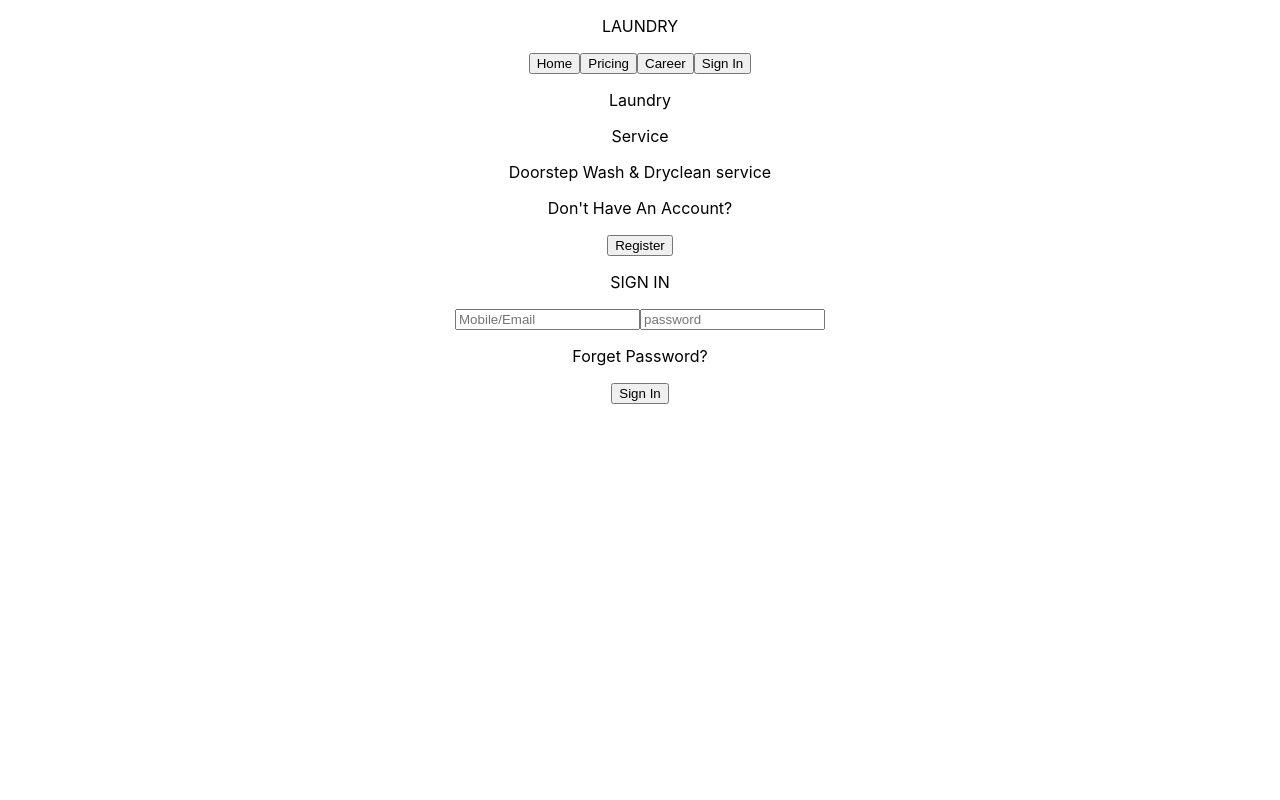
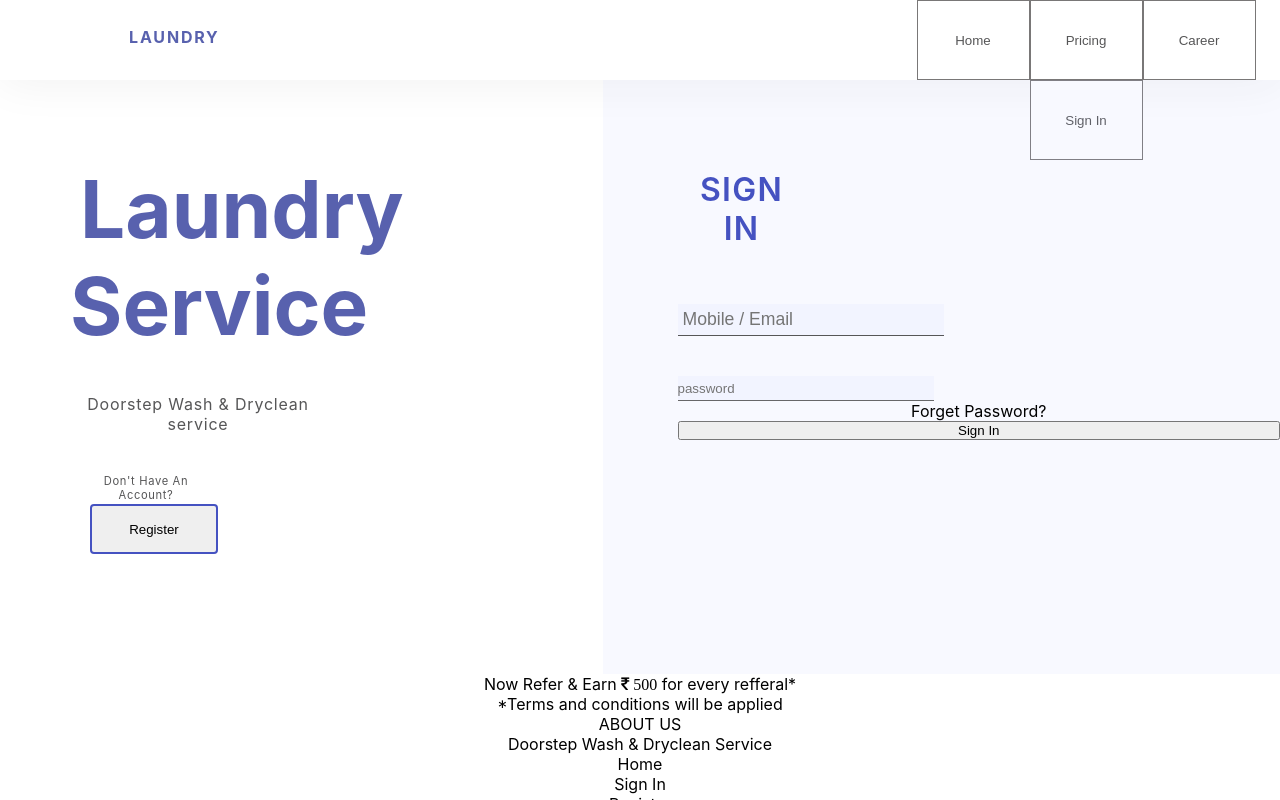
Before and after one commit to PushparajGabhane/Laundry_Cart, a React (Create React App) app in the folder frontend/: page / in a window 1280 px wide. Built offline with nearby package versions, Linux system fonts and the light colour scheme.

Commit message:
My 2nd commit
Import rupee font inside index.html
Sign in page work 70% done.

```diff
--- a/frontend/public/index.html
+++ b/frontend/public/index.html
@@ -3,6 +3,7 @@
   <head>
     <meta charset="utf-8" />
     <link rel="icon" href="%PUBLIC_URL%/laundryIcon.png" />
+    <link rel="stylesheet" href="//maxcdn.bootstrapcdn.com/font-awesome/4.3.0/css/font-awesome.min.css">
     <meta name="viewport" content="width=device-width, initial-scale=1" />
     <meta name="theme-color" content="#000000" />
     <meta
--- a/frontend/src/components/SignIn.jsx
+++ b/frontend/src/components/SignIn.jsx
@@ -1,3 +1,9 @@
+import '../styles/SignIn.css';
+import facebook from "../asset/facebook.svg";
+import instagram from "../asset/instagram.svg";
+import linkedin from "../asset/linkedin.svg";
+// import footer from "../asset/Footer.svg";
+
 export default function SignIn(){
     return (
         <div className="signIn">
@@ -7,28 +13,60 @@ export default function SignIn(){
                     <button>Home</button>
                     <button>Pricing</button>
                     <button>Career</button>
-                    <button>Sign In</button>
+                    <button className='headerSection_signIn'>Sign In</button>
                 </div>
             </section>
             <section className="bodySection">
                 <div className="leftBodySection">
-                    <p>Laundry</p>
-                    <p>Service</p>
-                    <p>Doorstep Wash & Dryclean service</p>
-                    <p>Don't Have An Account?</p>
-                    <button>Register</button>
+                    <p className='laundry'>Laundry</p>
+                    <p className='service'>Service</p>
+                    <p className='serviceWork'>Doorstep Wash & Dryclean service</p>
+                    <p className='noAccount'>Don't Have An Account?</p>
+                    <button className='leftBodySection_Register'>Register</button>
                 </div>
                 <div className="rightBodySection">
-                    <p>SIGN IN</p>
-                    <input type="text" placeholder='Mobile/Email'></input>
-                    <input type="password" placeholder='password'></input>
+                    <p className='rightBodySection_signIn'>SIGN IN</p>
+                    <input type="text" placeholder='Mobile / Email' className='mobile_email'/>
+                    <input type="password" placeholder='password' className='password'/>
                     <p>Forget Password?</p>
                     <button>Sign In</button>
                 </div>
             </section>
             <section className="bottomSection">
-                    <div className="referSection"></div>
-                    <div className="aboutUs"></div>
+                    <div className="referSection">
+                        <p className="referal">Now Refer & Earn <i className="fa fa-inr"> 500</i> for every refferal*</p>
+                        <p>*Terms and conditions will be applied</p>
+                    </div>
+                    <div className="aboutUs">
+                        <div className="about_us">
+                            <p>ABOUT US</p>
+                            <p>Doorstep Wash & Dryclean Service</p>
+                        </div>
+                        <div className="home">
+                            <p>Home</p>
+                            <p>Sign In</p>
+                            <p>Register</p>
+                        </div>
+                        <div className="pricing">
+                            <p>Pricing</p>
+                        </div>
+                        <div className="career">
+                            <p>Career</p>
+                            <p>Blogs</p>
+                            <p>Create</p>
+                        </div>
+                        <div className="contact">
+                            <p>Contact</p>
+                        </div>
+                        <div className="social_media">
+                            <p>Social Media</p>
+                            <div className="socialMediaIcons">
+                                <img src={facebook} alt="facebook"/>
+                                <img src={instagram} alt="instagram"/>
+                                <img src={linkedin} alt="linkedin"/>
+                            </div>
+                        </div>
+                    </div>
             </section>
         </div>
     )
--- a/frontend/src/styles/SignIn.css
+++ b/frontend/src/styles/SignIn.css
@@ -0,0 +1,137 @@
+* {
+    margin: 0;
+    padding: 0;
+}
+
+.signIn {
+    height: 100vh;
+    width: 100vw;
+    overflow-x: hidden;
+}
+
+.headerSection {
+    height: 80px;
+    width: 100vw;
+    display: flex;
+    flex-direction: row;
+    box-shadow: 0px 2px 48px #0000000F;
+    opacity: 1;
+}
+
+.header {
+    top: 30px;
+    left: 119px;
+    width: 108px;
+    height: 27px;
+    font-weight: bolder;
+    letter-spacing: 1.8px;
+    color: #5861AE;
+    text-transform: uppercase;
+    opacity: 1;
+    margin: 27px 0 0 10vw;
+}
+
+.buttons {
+    margin-left: 52.45vw;
+}
+
+.buttons button {
+    background-color: #FFFFFF;
+    width: 113px;
+    height: 80px;
+    border: 0.5px solid rgb(121, 119, 119);
+    color: #565657;
+}
+
+/* Body section starts here */
+
+.bodySection {
+    display: flex;
+    flex-direction: row;
+}
+
+.leftBodySection {
+    width: 50vw;
+    display: flex;
+    flex-direction: column;
+}
+
+.leftBodySection .laundry {
+    width: 20vw;
+    font-size: 5rem;
+    color: #5861AE;
+    font-weight: bolder;
+    padding: 0;
+    /* border: 2px solid black; */
+    margin: 10vh 0 0 80px;
+}
+
+.leftBodySection .service {
+    width: 20vw;
+    font-size: 5rem;
+    color: #5861AE;
+    font-weight: bolder;
+    /* border: 2px solid black; */
+    margin-left: 70px;
+}
+
+.leftBodySection .serviceWork {
+    width: 20vw;
+    color: #565657;
+    letter-spacing: 0.8px;
+    /* border: 2px solid black; */
+    margin: 5vh 0 0 70px;
+}
+
+.leftBodySection .noAccount {
+    width: 10vw;
+    letter-spacing: 0.64px;
+    color: #565657;
+    height: 22px;
+    font-size: 0.7rem;
+    margin: 5vh 0 0 82px;
+    /* border: 2px solid black; */
+}
+
+.leftBodySection_Register {
+    width: 10vw;
+    height: 50px;
+    border: 2px solid #4552C1;
+    border-radius: 4px;
+    opacity: 1;
+    margin: 1vh 0 15vh 90px;
+}
+/* Right section starts here */
+.rightBodySection {
+    width: 50vw;
+    background-color: #B9C0FD1A;
+    display: flex;
+    flex-direction: column;
+    padding: 10vh 0 5vh 75px;
+}
+
+.rightBodySection_signIn {
+    width: 10vw;
+    letter-spacing: 1.28px;
+    color: #4552C1;
+    font-size: 2rem;
+    font-weight: 600;
+    margin: 10px 0 7vh 0;
+}
+
+input[type=text]{
+    font-size: 1.1rem;
+    padding: 5px;
+    width: 20vw;
+    border: 0;
+    border-bottom: 1px solid #565657;
+    background-color: #B9C0FD1A;
+    margin-bottom: 5vh;
+}
+input[type=password]{
+    height: 3vh;
+    width: 20vw;
+    border: 0;
+    border-bottom: 1px solid #676769;
+    background-color: #B9C0FD1A;
+}
```
